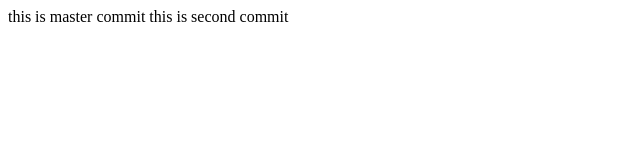
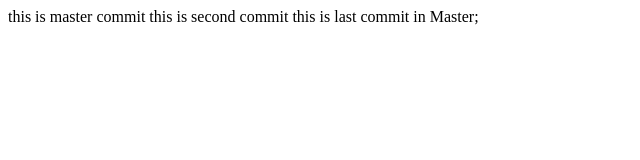
Before and after one commit to sota-morita/GitHubTutorial, a plain HTML site: page GitTutorial/WebContent/index.html in a window 1280 px wide. Shown: the whole page, without its empty margins (0-640 px from the left). Drawn offline with Linux system fonts and the light colour scheme.

Commit message:
[mod]index.html
Masterブランチでの、３回目のコミット

```diff
--- a/GitTutorial/WebContent/index.html
+++ b/GitTutorial/WebContent/index.html
@@ -7,5 +7,6 @@
 <body>
 this is master commit
 this is second commit
+this is last commit in Master;
 </body>
 </html>
```
